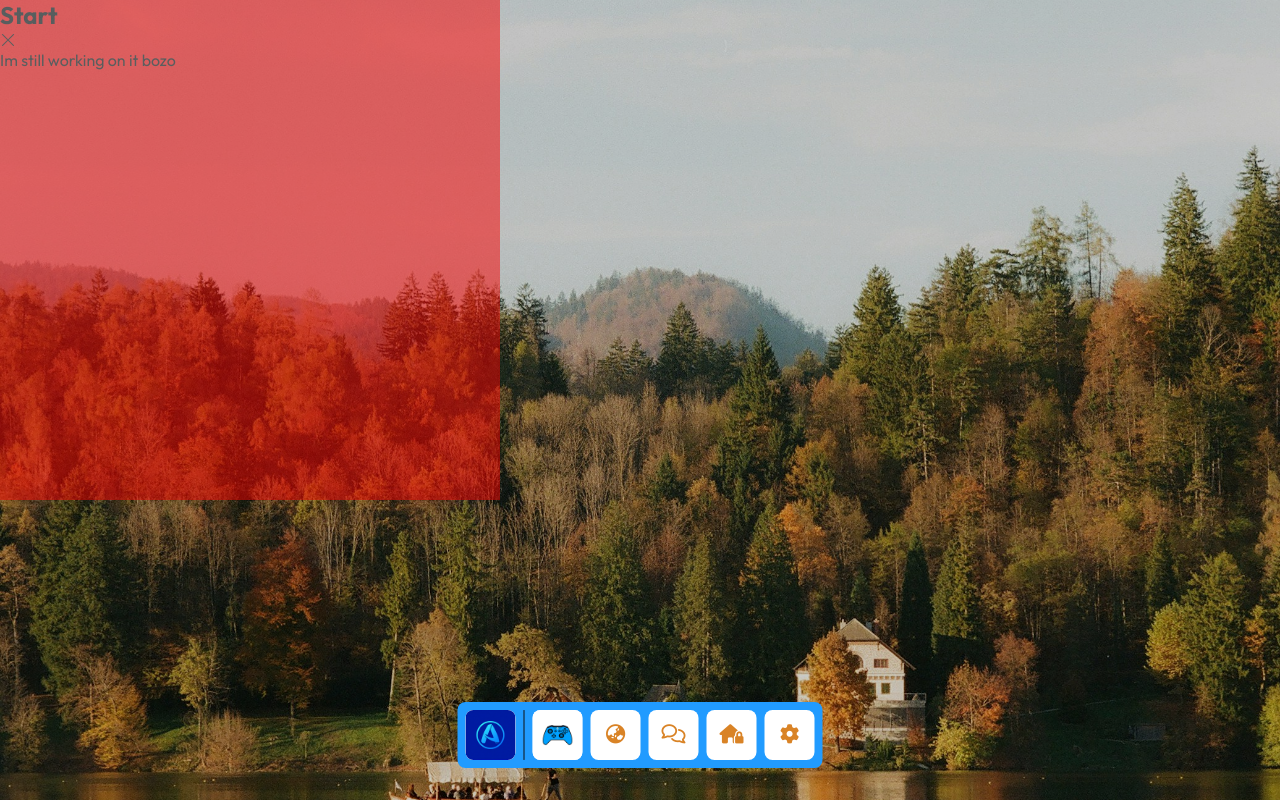
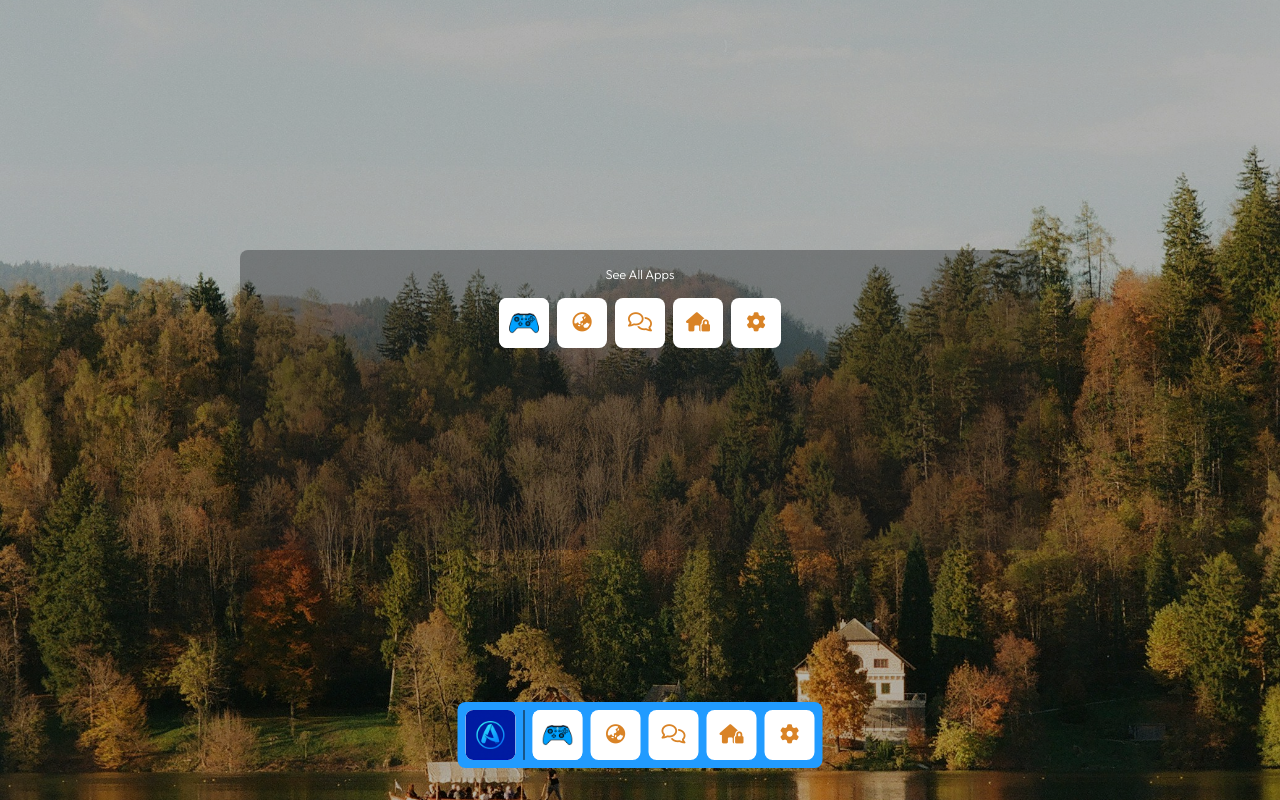
Before and after one commit to alnabid/admin-dashboard, a Vue app: page / in a window 1280 px wide. Both pictures are taken after a click on the element "Start". Built offline with nearby package versions, Linux system fonts and the light colour scheme.

Commit message:
Start UI

```diff
--- a/src/assets/app-widget.css
+++ b/src/assets/app-widget.css
@@ -14,4 +14,16 @@ section {
     z-index: 3;
     opacity: 50%;
     position: fixed;
+    animation: scale-down-center 0.2s cubic-bezier(0.250, 0.460, 0.450, 0.940) forwards;
 }
+
+@keyframes scale-down-center {
+    0% {
+      -webkit-transform: scale(1.5);
+              transform: scale(1.5);
+    }
+    100% {
+      -webkit-transform: scale(1);
+              transform: scale(1);
+    }
+  }
--- a/src/assets/main.css
+++ b/src/assets/main.css
@@ -34,3 +34,51 @@ body {
     height: 100%;
     object-fit: cover;
 }
+
+.item {
+    width: 50px;
+    height: 50px;
+    position: relative;
+    cursor: pointer;
+    transition: 0.2s;
+    background: var(--basic-color);
+    border-radius: 0.5rem;
+    display: flex;
+    align-items: center;
+    justify-content: center;
+}
+.item img {
+    width: 100%;
+    height: 100%;
+    object-fit: contain;
+    border-radius: 0.5rem;
+    background: var(--basic-color);
+}
+.item i {
+    font-size: 1.2rem;
+    color: var(--secondary-color-v2);
+}
+.item:hover {
+    transform: scale(1.1);
+}
+.item p {
+    position: absolute;
+    top: -2rem;
+    background: white;
+    text-align: center;
+    left: -50%;
+    right: 0;
+    margin-inline: auto;
+    width: 100px;
+    font-size: 0.8rem;
+    justify-content: center;
+    align-items: center;
+    display: flex;
+    height: 1.5rem;
+    opacity: 0;
+    border-radius: 0.5rem;
+    transition: 0.2s;
+}
+.item:hover p {
+    opacity: 100%;
+}
--- a/src/components/Apps/StartApp.vue
+++ b/src/components/Apps/StartApp.vue
@@ -1,16 +1,70 @@
 <template>
-    <section id="startApp" class="app-widget">
-        <div class="app-topbar">
-            <h1>Start</h1>
-            <div class="options">
-                <i class="bi bi-x-lg" @click="closeApp()"></i>
+    <section id="startApp" class="app-widget start-widget">
+        <div class="start-container">
+            <div class="start-content">
+                <h1>See All Apps</h1>
+                <div class="start-items">
+                    <div class="item" @click="$emit('openApp', 'controllerApp')">
+                        <p>Controller</p>
+                        <img src="@/assets/img/controller.webp" alt="">
+                    </div>
+                    <div class="item" @click="$emit('openApp', 'openWorldApp')">
+                        <p>Open World!</p>
+                        <i class="fa fa-earth-asia"></i>
+                    </div>
+                    <div class="item" @click="$emit('openApp', 'chatApp')">
+                        <p>Chat</p>
+                        <i class="fa-regular fa-comments"></i>
+                    </div>
+                    <div class="item" @click="$emit('openApp', 'personalHubApp')">
+                        <p>Personal Hub</p>
+                        <i class="fa fa-house-lock"></i>
+                    </div>
+                    <div class="item" @click="$emit('openApp', 'settingsApp')">
+                        <p>Settings</p>
+                        <i class="fa fa-gear"></i>
+                    </div>
+                </div>
             </div>
         </div>
-        Im still working on it bozo
     </section>
 </template>
 <style>
 @import url(../../assets/app-widget.css);
+
+.start-widget {
+    width: 100%;
+    height: 100%;
+    background: rgba(0, 0, 0, 0.103);
+    opacity: 100%;
+    z-index: -1;
+}
+.start-items {
+    display: flex;
+    gap: 0.5rem;
+}
+.start-container {
+    display: flex;
+    height: 100%;
+    justify-content: center;
+    align-items: center;
+}
+.start-content {
+    background: #1b1b1e59;
+    height: 300px;
+    width: 800px;
+    padding: 1rem;
+    display: flex;
+    flex-direction: column;
+    align-items: center;
+    border-radius: 0.5rem;
+}
+.start-content h1 {
+    font-size: 0.8rem;
+    font-weight: 300;
+    margin-bottom: 1rem;
+    color: white;
+}
 </style>
 <script>
 import appWidget from '@/mixins/appWidget';
--- a/src/components/Base/Dock.vue
+++ b/src/components/Base/Dock.vue
@@ -52,53 +52,6 @@
     display: flex;
     gap: 0.5rem;
 }
-.item {
-    width: 50px;
-    height: 50px;
-    position: relative;
-    cursor: pointer;
-    transition: 0.2s;
-    background: var(--basic-color);
-    border-radius: 0.5rem;
-    display: flex;
-    align-items: center;
-    justify-content: center;
-}
-.item img {
-    width: 100%;
-    height: 100%;
-    object-fit: contain;
-    border-radius: 0.5rem;
-    background: var(--basic-color);
-}
-.item i {
-    font-size: 1.2rem;
-    color: var(--secondary-color-v2);
-}
-.item:hover {
-    transform: scale(1.1);
-}
-.item p {
-    position: absolute;
-    top: -2rem;
-    background: white;
-    text-align: center;
-    left: -50%;
-    right: 0;
-    margin-inline: auto;
-    width: 100px;
-    font-size: 0.8rem;
-    justify-content: center;
-    align-items: center;
-    display: flex;
-    height: 1.5rem;
-    opacity: 0;
-    border-radius: 0.5rem;
-    transition: 0.2s;
-}
-.item:hover p {
-    opacity: 100%;
-}
 .active {
     position: absolute;
     bottom: -10px;
```
